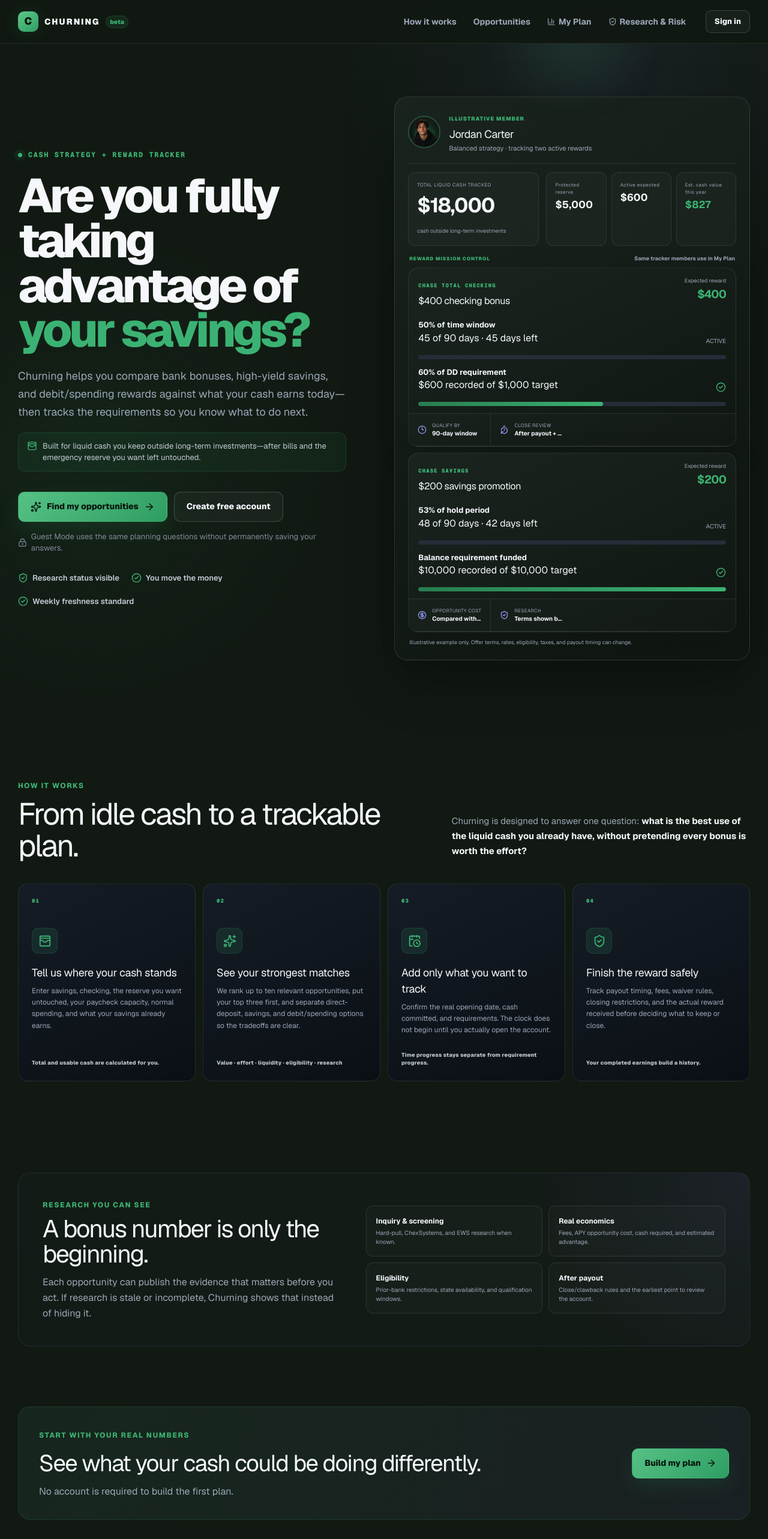
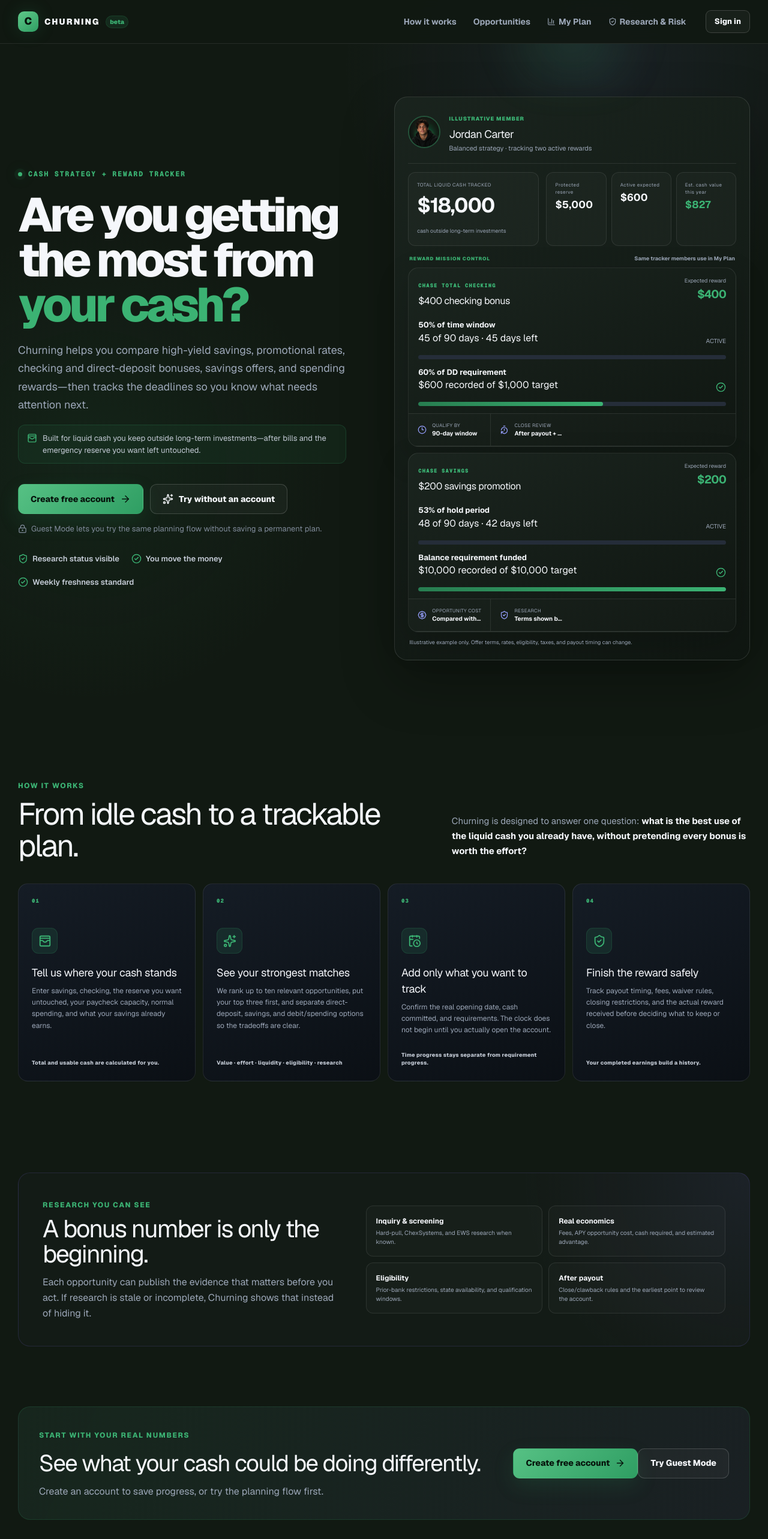
Before and after one commit to czg2015-sys/churning-app, a Next.js app: page / in a window 1280 px wide. Shown: the top 2566 px of the page at 60% size. Built offline with nearby package versions, Linux system fonts and the light colour scheme; no server answers.

Commit message:
Broaden homepage promise and make Guest Mode explicit

```diff
--- a/src/app/page.tsx
+++ b/src/app/page.tsx
@@ -79,14 +79,14 @@ export default function Home() {
       <section className="home-hero shell refreshed-home-hero">
         <div className="hero-copy">
           <div className="eyebrow"><span /> CASH STRATEGY + REWARD TRACKER</div>
-          <h1>Are you fully taking advantage of <em>your savings?</em></h1>
-          <p className="hero-lede">Churning helps you compare bank bonuses, high-yield savings, and debit/spending rewards against what your cash earns today—then tracks the requirements so you know what to do next.</p>
+          <h1>Are you getting the most from <em>your cash?</em></h1>
+          <p className="hero-lede">Churning helps you compare high-yield savings, promotional rates, checking and direct-deposit bonuses, savings offers, and spending rewards—then tracks the deadlines so you know what needs attention next.</p>
           <div className="cash-scope-note"><WalletCards size={17} /><span>Built for liquid cash you keep outside long-term investments—after bills and the emergency reserve you want left untouched.</span></div>
           <div className="hero-actions">
-            <Link className="button primary hero-primary" href="/guest"><Sparkles size={18} /> Find my opportunities <ArrowRight size={18} /></Link>
-            <Link className="button ghost" href="/auth">Create free account</Link>
+            <Link className="button primary hero-primary" href="/auth">Create free account <ArrowRight size={18} /></Link>
+            <Link className="button ghost" href="/guest"><Sparkles size={18} /> Try without an account</Link>
           </div>
-          <p className="guest-inline-note"><LockKeyhole size={15} /> Guest Mode uses the same planning questions without permanently saving your answers.</p>
+          <p className="guest-inline-note"><LockKeyhole size={15} /> Guest Mode lets you try the same planning flow without saving a permanent plan.</p>
           <div className="trust-row">
             <span><ShieldCheck size={17} /> Research status visible</span>
             <span><CircleCheck size={17} /> You move the money</span>
@@ -120,8 +120,8 @@ export default function Home() {
       </section>
 
       <section className="home-final-cta shell">
-        <div><span className="kicker">START WITH YOUR REAL NUMBERS</span><h2>See what your cash could be doing differently.</h2><p>No account is required to build the first plan.</p></div>
-        <Link className="button primary" href="/guest">Build my plan <ArrowRight size={17} /></Link>
+        <div><span className="kicker">START WITH YOUR REAL NUMBERS</span><h2>See what your cash could be doing differently.</h2><p>Create an account to save progress, or try the planning flow first.</p></div>
+        <div className="home-final-actions"><Link className="button primary" href="/auth">Create free account <ArrowRight size={17} /></Link><Link className="button ghost" href="/guest">Try Guest Mode</Link></div>
       </section>
     </main>
   );
```
